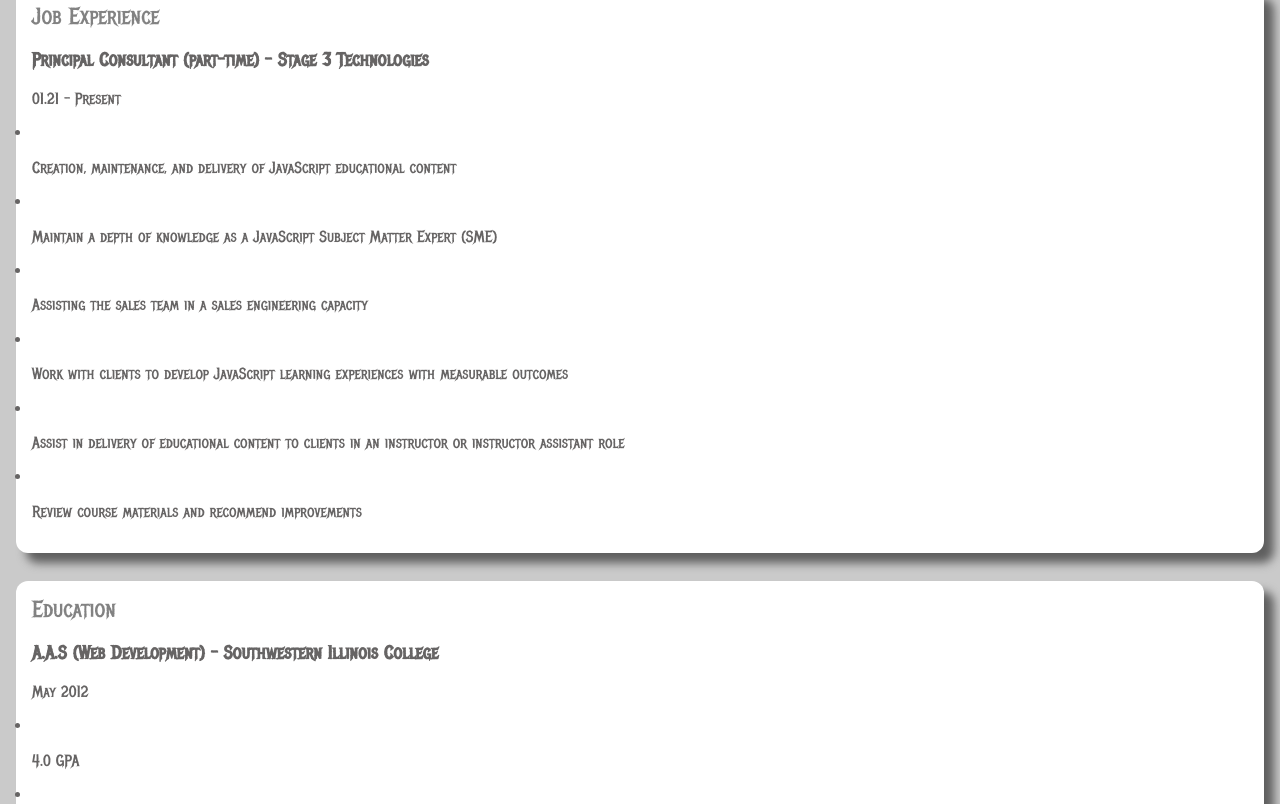
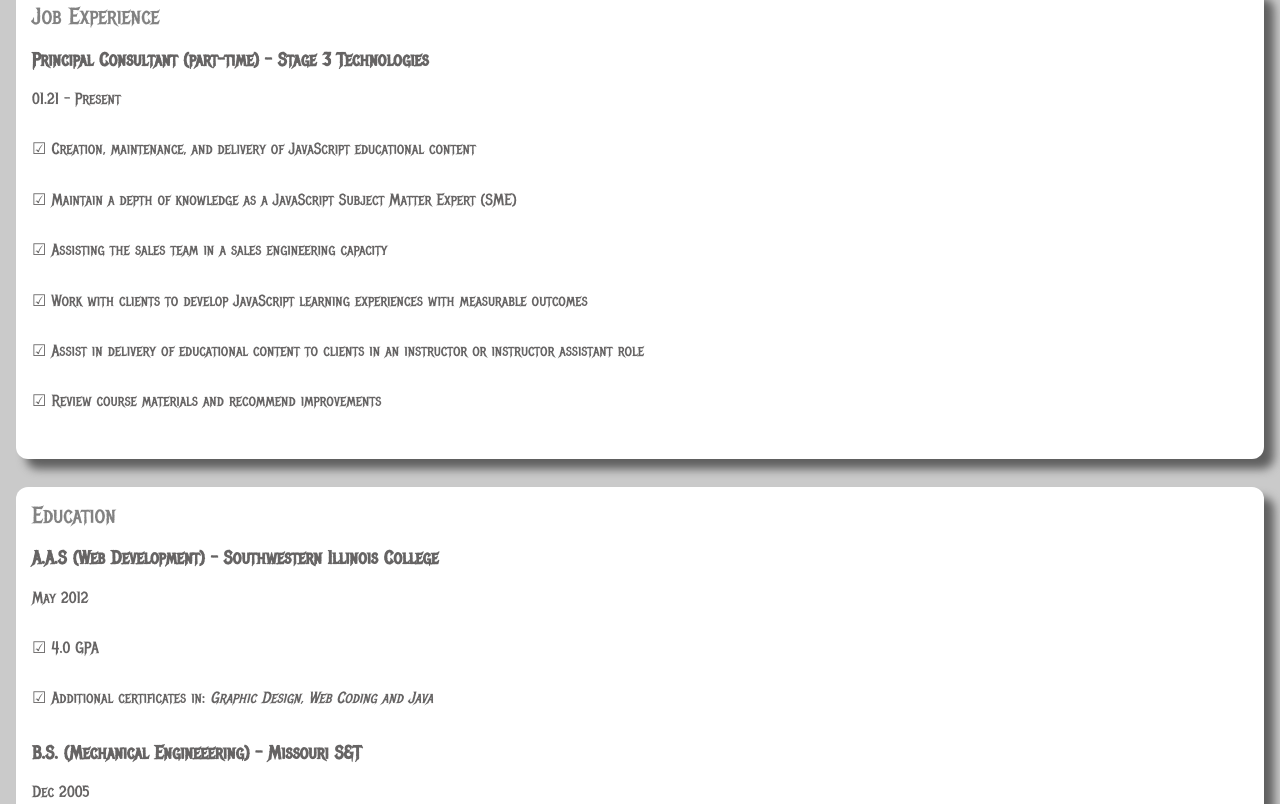
Before and after one commit to danielkarpen/portfolio, a website: page index.html in a window 1280 px wide. Shown: the part 1560-2364 px from the top of the page. Drawn offline with nearby package versions, Linux system fonts and the light colour scheme.

Commit message:
add checkbox to experience and education sections

```diff
--- a/style.css
+++ b/style.css
@@ -66,6 +66,9 @@
    */
   width: 1rem;
 }
+li p:first-child::before {
+  content: "☑";
+}
 
 span {
   bottom: 3.5px;
@@ -81,6 +84,13 @@
 }
 
 /* Classes - reusable block of styles */
+.flex {
+  display: flex;
+}
+
+.flex--column {
+  flex-direction: column;
+}
 .rounded {
   border-radius: 0.75rem;
 }
```
Also changed, not shown: index.html (+4 -7 lines).
